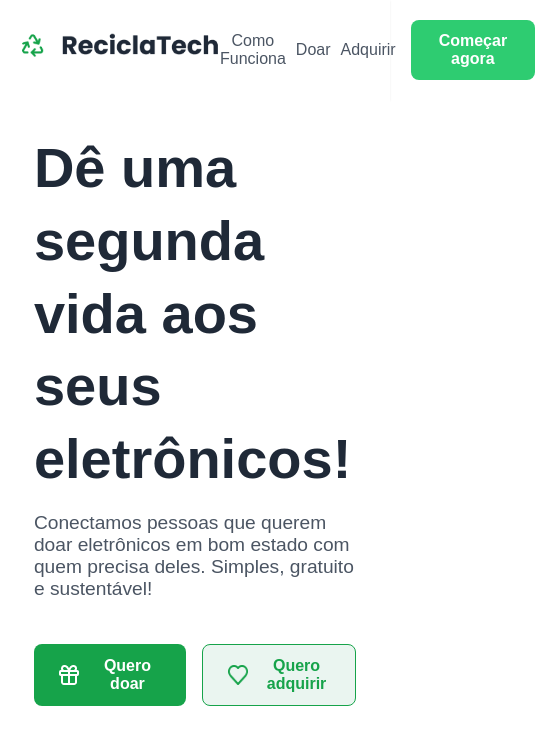
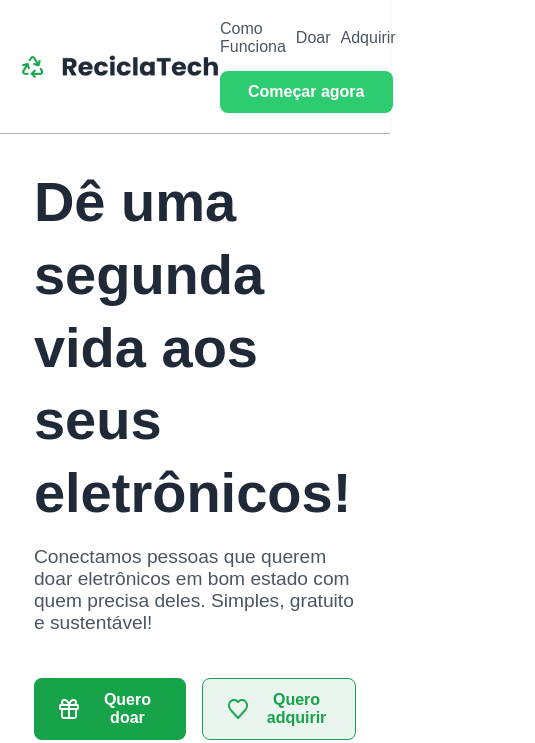
Before and after one commit to demfnanda/Recicla-Tech, a plain HTML site: page index.html in a window 390 px wide. Shown: the top 743 px of the page, 535 px wide, since content can reach past the window. Drawn offline with Linux system fonts and the light colour scheme.

Commit message:
🎨 style: melhora o layout da navbar

```diff
--- a/style.scss
+++ b/style.scss
@@ -10,7 +10,7 @@
       box-shadow: 0 1px 2px rgba(0,0,0,0.08);
       padding-top: 31px;
       padding-left: 37px;
-      border-bottom: #B4AEAE;
+      border-bottom: 1px solid #B4AEAE;
     }
 
     .navbar {
@@ -506,26 +506,27 @@
   }
 }
 
-// RESPONSIVIDADE
+//* ===== RESPONSIVIDADE ===== */
 
 @media (max-width: 768px) {
+
   /* ===== HEADER / NAVBAR ===== */
   .navbar {
+  display: flex;
   flex-direction: row;
   align-items: center;
+  justify-content: space-between;
   padding: 20px;
-    text-align: center;
 
   img {
     width: 200px;
-      align-items: flex-start;
-      margin-bottom: 10px;
-      padding-left: 0px;
   }
 
   nav {
     display: flex;
     flex-direction: row;
+    justify-content: space-between;
+    flex-wrap: wrap;
     align-items: center;
     gap: 15px;
 
@@ -536,6 +537,7 @@
       gap: 10px;
       list-style: none;
       padding: 0;
+      margin: 0;
     }
   }
 
@@ -548,9 +550,7 @@
     cursor: pointer;
     font-weight: 600;
     font-size: 1rem;
-      width: 100%;
-      max-width: 260px;
-      text-align: center;
+
   }
 }
 
```
Also changed, not shown: index.html (+5 -5 lines), style.css, 1 other file. Lines whose indentation alone changed are shown as unchanged.
